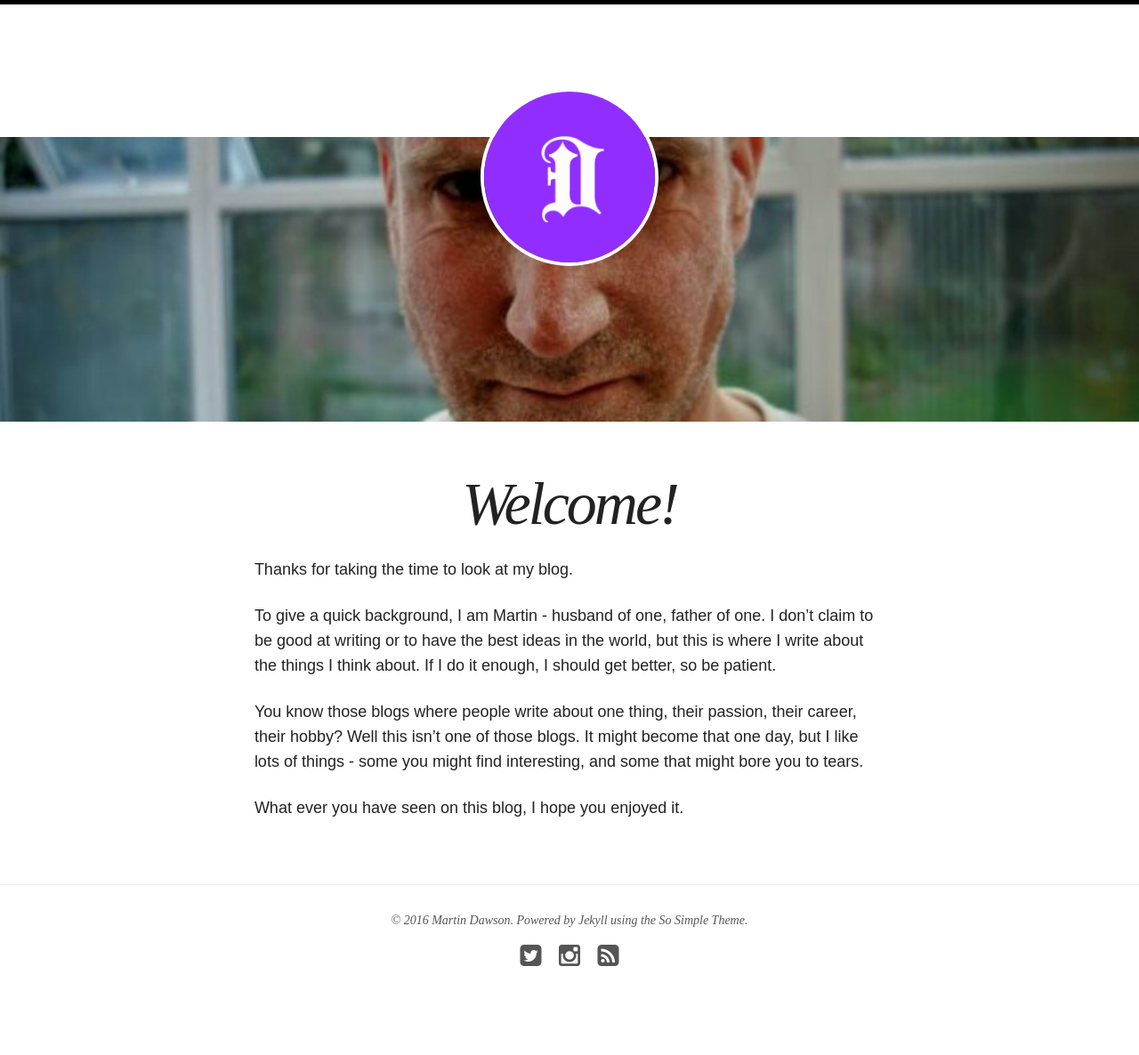
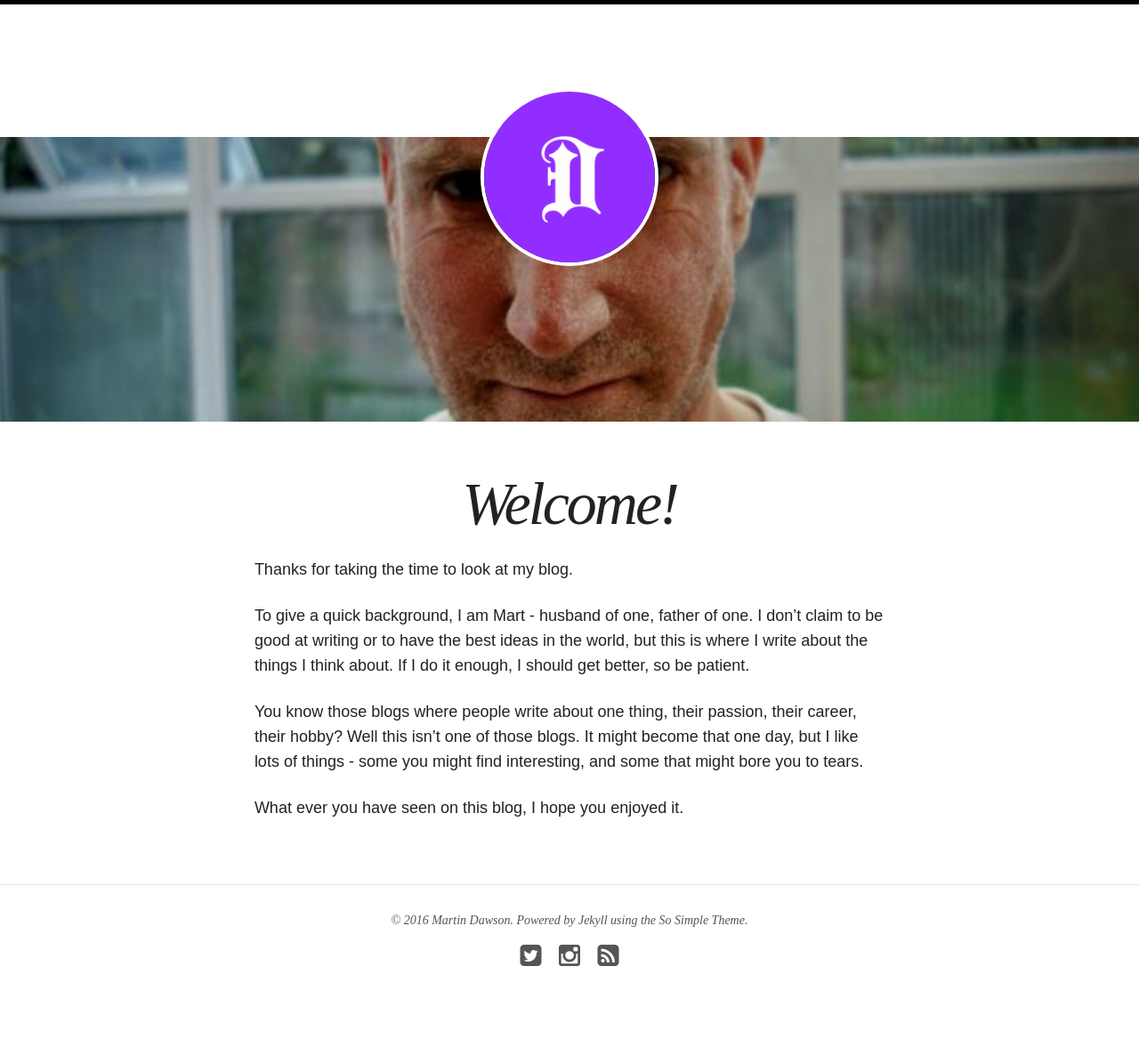
Before and after one commit to dawsneyland/dawsneyland.github.io, a Jekyll site: the page built from about/index.md, in a window 1280 px wide. Shown: the whole page at 89% size. Built offline with Jekyll 4.4.1, drawn with Linux system fonts in a browser that asks for light colours; nearby versions of some CDN libraries.

Commit message:
Update index.md

```diff
--- a/about/index.md
+++ b/about/index.md
@@ -1,7 +1,7 @@
 ---
 layout: page
 title: Welcome!
-excerpt: "Hi, I'm Martin..."
+excerpt: "Hi, I'm Mart..."
 modified: 2014-08-08T19:44:38.564948-04:00
 image:
   feature: dustythin.jpg
@@ -10,7 +10,7 @@ image:
 
 Thanks for taking the time to look at my blog.
 
-To give a quick background, I am Martin - husband of one, father of one. I don't claim to be good at writing or to have the best ideas in the world, but this is where I write about the things I think about. If I do it enough, I should get better, so be patient.
+To give a quick background, I am Mart - husband of one, father of one. I don't claim to be good at writing or to have the best ideas in the world, but this is where I write about the things I think about. If I do it enough, I should get better, so be patient.
 
 You know those blogs where people write about one thing, their passion, their career, their hobby? Well this isn't one of those blogs. It might become that one day, but I like lots of things - some you might find interesting, and some that might bore you to tears.
 
```
